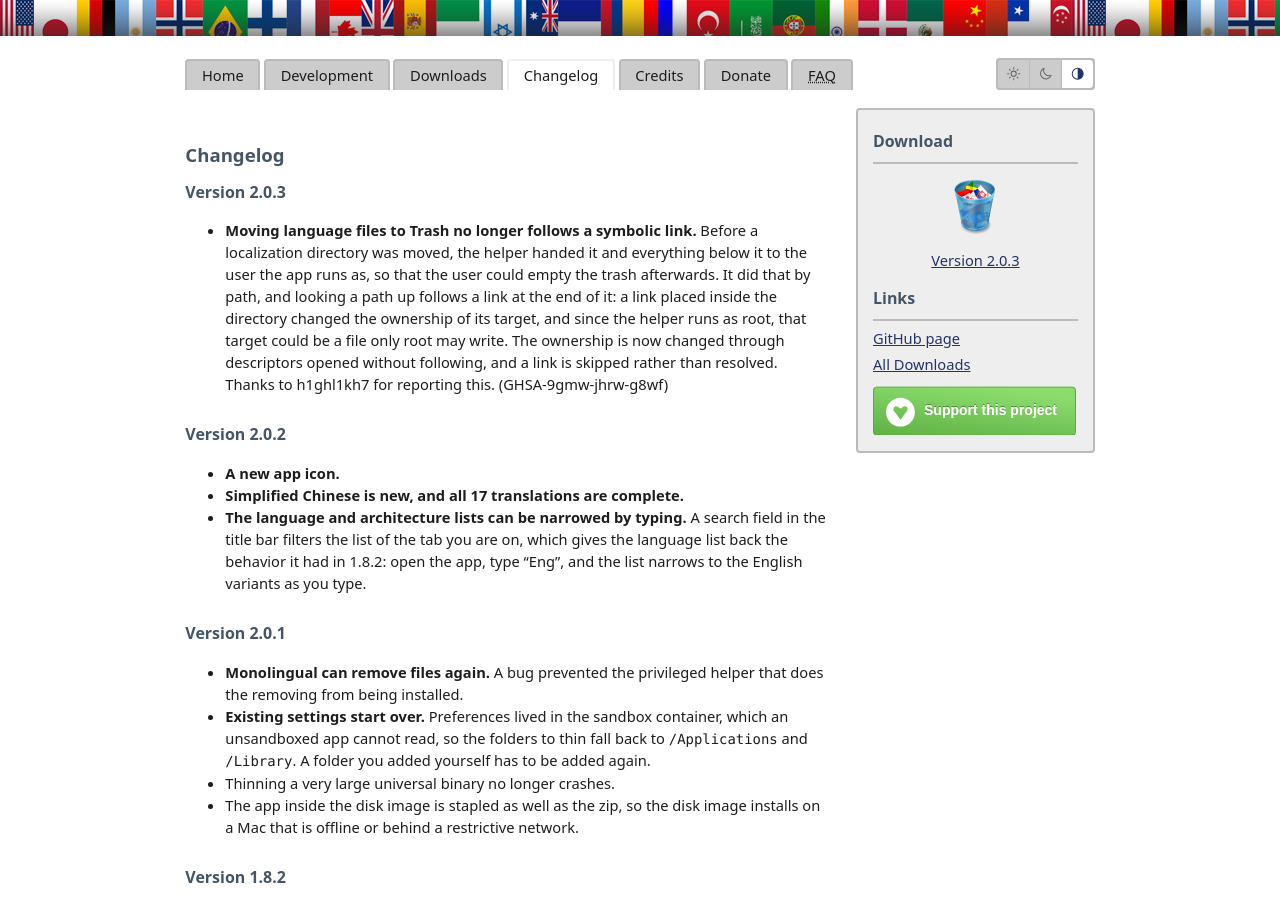
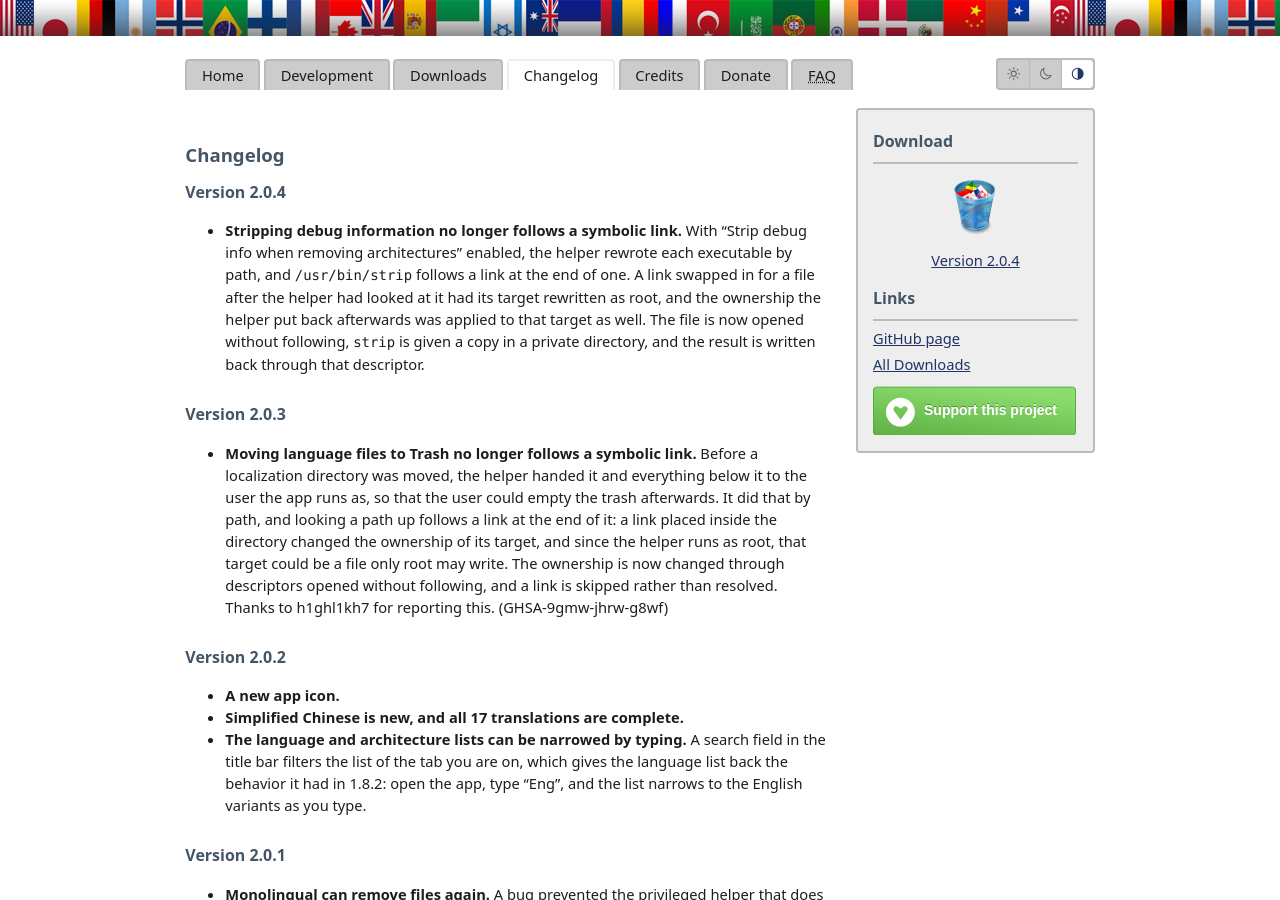
Before and after one commit to IngmarStein/Monolingual, a Jekyll site: the page built from changelog.html, in a window 1280 px wide and 900 px high. Built offline with Jekyll 4.4.1, drawn with Linux system fonts in a browser that asks for light colours.

Commit message:
Add 2.0.4 to the versions data and the feed
The entry goes at the top: the template takes the first item of each
minimum group, so one placed lower is never offered. The signature and
size are the ones the release build computed for the zip.

```diff
--- a/_data/versions.yml
+++ b/_data/versions.yml
@@ -1,3 +1,20 @@
+- version: 2.0.4
+  release: 2026-11-01
+  changes:
+    - >
+      <strong>Stripping debug information no longer follows a symbolic link.</strong> With "Strip
+      debug info when removing architectures" enabled, the helper rewrote each executable by path,
+      and <code>/usr/bin/strip</code> follows a link at the end of one. A link swapped in for a
+      file after the helper had looked at it had its target rewritten as root, and the ownership
+      the helper put back afterwards was applied to that target as well. The file is now opened
+      without following, <code>strip</code> is given a copy in a private directory, and the result
+      is written back through that descriptor.
+  sparkle:
+    edSignature: hfad2qacMGMq8Z1aAK4tO2ic7+IH+6tI8QlY/+t5qYB/d1DVS/vENnNXI0fAJX2ldUWBOIWVdhDq21obCrluDQ==
+    filesize: 5946647
+    file: zip
+  minimum: '27.0'
+
 - version: 2.0.3
   release: 2026-11-01
   changes:
```
